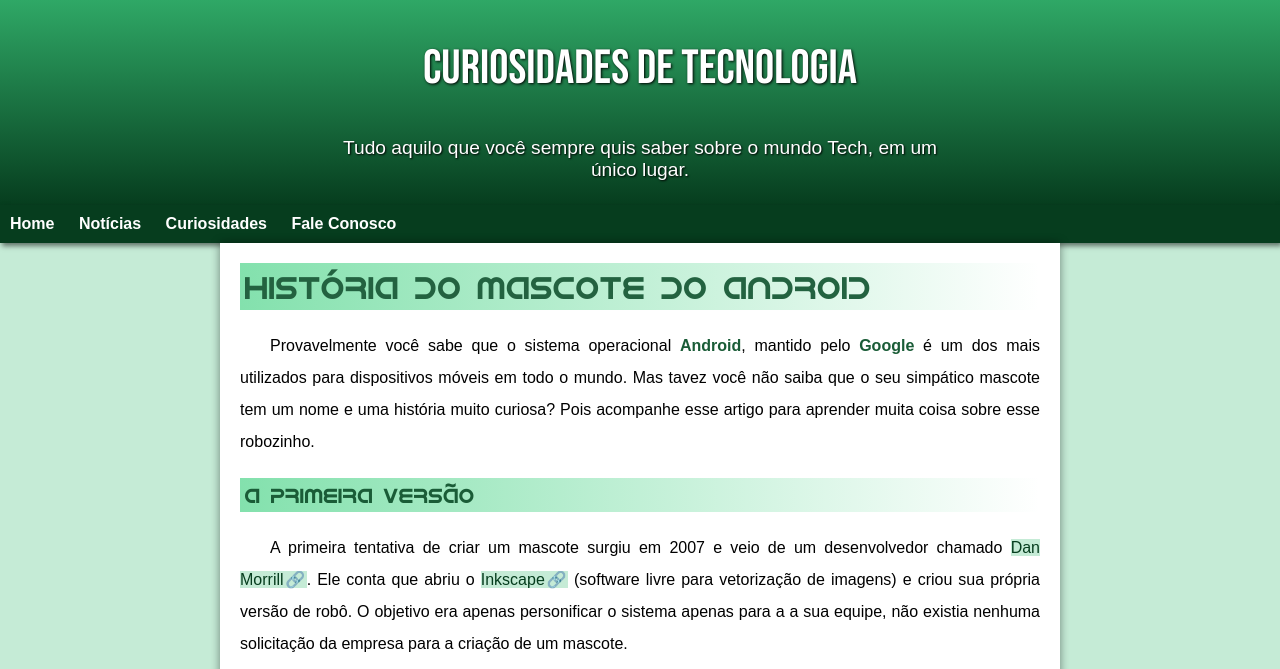
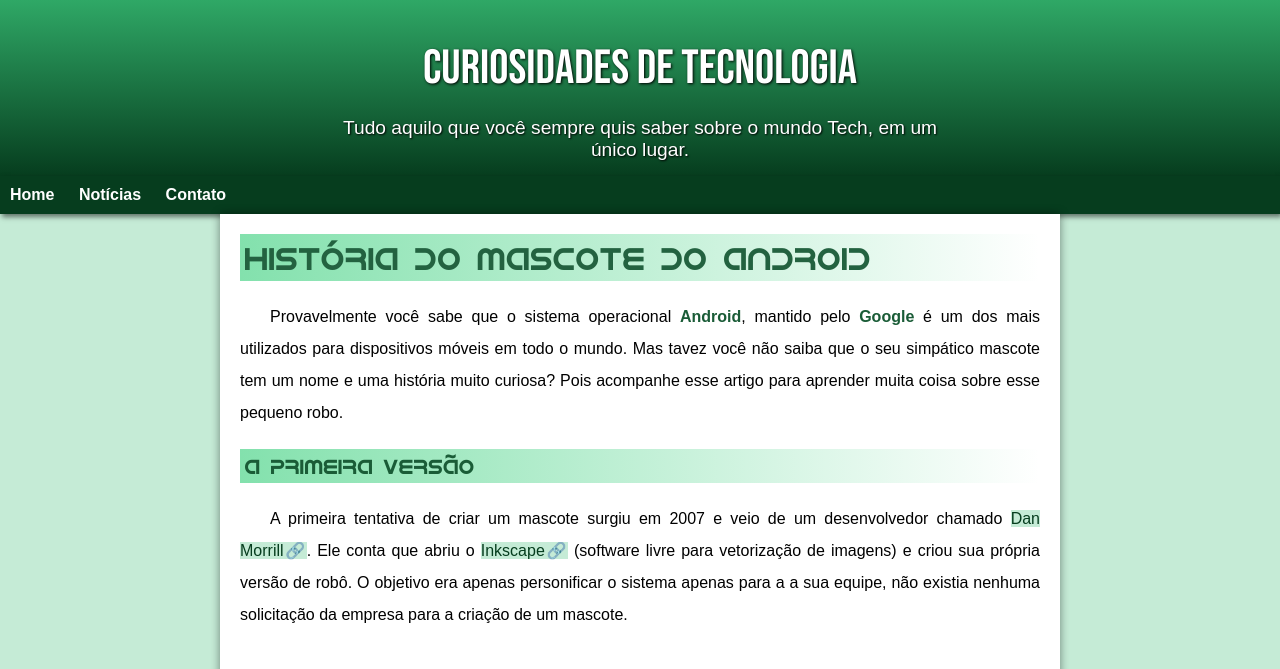
Before and after one commit to JuliaSilva7/html-css, a plain HTML site: page desafios/d010/index.html in a window 1280 px wide. Shown: the top 669 px of the page. Drawn offline with Linux system fonts and the light colour scheme.

Commit message:
Adicionando alterações finais

```diff
--- a/desafios/d010/index.html
+++ b/desafios/d010/index.html
@@ -16,15 +16,14 @@
         <ul>
             <li><a href="Home">Home</a></li>
             <li><a href="Notícias">Notícias</a></li>
-            <li><a href="Curiosidades">Curiosidades</a></li>
-            <li><a href="Fale Conosco">Fale Conosco</a></li>
+            <li><a href="Contato">Contato</a></li>
         </ul>
     </nav>
 
     <main>
         <article>
             <h1>História do Mascote do Android</h1>
-            <p>Provavelmente você sabe que o sistema operacional <strong>Android</strong>, mantido pelo <strong>Google</strong> é um dos mais utilizados para dispositivos móveis em todo o mundo. Mas tavez você não saiba que o seu simpático mascote tem um nome e uma história muito curiosa? Pois acompanhe esse artigo para aprender muita coisa sobre esse robozinho.
+            <p>Provavelmente você sabe que o sistema operacional <strong>Android</strong>, mantido pelo <strong>Google</strong> é um dos mais utilizados para dispositivos móveis em todo o mundo. Mas tavez você não saiba que o seu simpático mascote tem um nome e uma história muito curiosa? Pois acompanhe esse artigo para aprender muita coisa sobre esse pequeno robo.
             </p>
             <h2>A primeira versão</h2>
             <p>A primeira tentativa de criar um mascote surgiu em 2007 e veio de um desenvolvedor chamado <a href="https://androidcommunity.com/dan-morrill-shows-us-the-android-mascot-that-almost-was-20130103/" class="externo" target="_blank">Dan Morrill</a>. Ele conta que abriu o <a href="https://inkscape.softonic.com.br/?ex=RAMP-2081.4" class="externo" target="_blank">Inkscape</a> (software livre para vetorização de imagens) e criou sua própria versão de robô. O objetivo era apenas personificar o sistema apenas para a a sua equipe, não existia nenhuma solicitação da empresa para a criação de um mascote.</p>
--- a/desafios/d010/style/style.css
+++ b/desafios/d010/style/style.css
@@ -39,7 +39,7 @@ header{
 }
 header p{
     text-shadow: 1px 1px 2px black;
-    padding: 5vh 1vh 3vh 1vh;
+    padding: 20px 10px 15px 10px;
     color: white;
     font-family: var(--fonte-padrao);
     font-size: 1.2rem;
@@ -57,7 +57,7 @@ header h1{
     color: white;
     text-shadow: 1px 1px 3px black;
     font-size: 3rem;
-    padding: 5vh 0 0 0;
+    padding: 40px 0 0 0;
     font-weight: normal;
 }
 nav{
@@ -84,7 +84,7 @@ main{
     border-bottom-left-radius: 10px;
     border-bottom-right-radius: 10px;
     box-shadow: 0px 0px 10px 0px rgba(0, 0, 0, 0.446);
-    min-width: 300px;
+    min-width: 260px;
     max-width: 800px;
     padding: 20px;
 }
```
